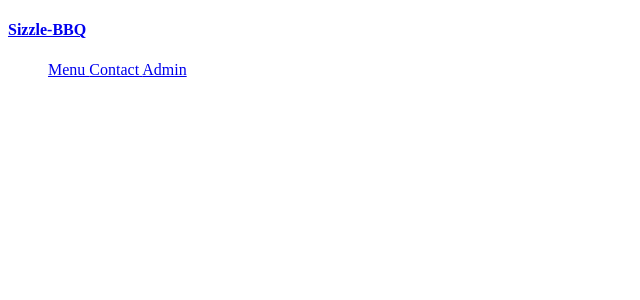
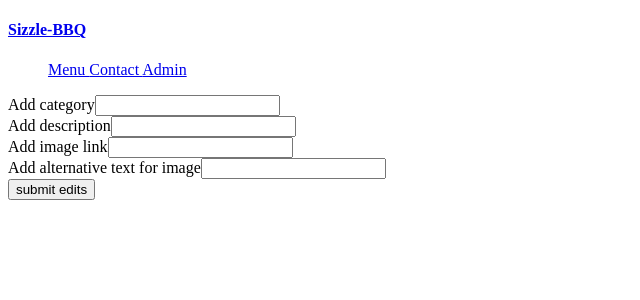
Before and after one commit to tshepi-tech/bbq-resturant, a React (Create React App) app: page /edit/1 in a window 1280 px wide. Shown: the top 300 px of the page, without its empty margins (0-640 px from the left). Built offline with nearby package versions, Linux system fonts and the light colour scheme.

Commit message:
update not working with form

```diff
--- a/src/App.jsx
+++ b/src/App.jsx
@@ -29,7 +29,7 @@
         <Route path="contact" element={<Contact />} />
         <Route path="/admin" element={<Admin />} />
         <Route path="admin/:page/:categoryId" element={<AdminMenu />} />
-        <Route path="/edit" element={<EditMenu />} />
+        <Route path="/edit/:id" element={<EditMenu />} />
         <Route path="/adminProduct" element={<AdminProducts />} />
       </Routes>
     </div>
--- a/src/admin/componentsAdmin/EditMenu.jsx
+++ b/src/admin/componentsAdmin/EditMenu.jsx
@@ -1,23 +1,40 @@
 //NPM
+import { doc, updateDoc } from "firebase/firestore";
 import { useState } from "react";
+import { useParams } from "react-router";
 
 //Project files
+import { useRestaurant } from "../../state/RestaurantContext";
 import InputFieldMenu from "./InputFieldMenu";
+import { firestore } from "../../scripts/firebase";
+import InputMenuUpdate from "./InputMenuUpdate";
 
 export default function EditMenu() {
-  const [title, setTitle] = useState("");
-  const [description, setDescription] = useState("");
-  const [imageURL, setImageURL] = useState("");
-  const [imageAlt, setImageAlt] = useState("");
+  const { id } = useParams();
+
+  const { descriptionCat, titleCat, imageURLCat, imageAltCat } =
+    useRestaurant();
+
+  const updateCategory = {
+    title: titleCat,
+    description: descriptionCat,
+    imageURL: imageURLCat,
+    imageAlt: imageAltCat,
+    id: titleCat,
+  };
+
+  async function onUpdate() {
+    const updateItem = doc(firestore, "Restaurant/Menu/Content", `${id}`);
+
+    await updateDoc(updateItem, {
+      updateCategory,
+    });
+    console.log("updated");
+  }
+
   return (
     <div>
-      <h2>Edit category</h2>
-      <InputFieldMenu
-        titleState={[title, setTitle]}
-        descriptionState={[description, setDescription]}
-        imageState={[imageURL, setImageURL]}
-        altState={[imageAlt, setImageAlt]}
-      />
+      <InputMenuUpdate onUpdate={onUpdate} />
     </div>
   );
 }
--- /dev/null
+++ b/src/admin/componentsAdmin/InputMenuUpdate.jsx
@@ -0,0 +1,41 @@
+//Project files
+import inputSetup from "../../data/inputSetup.json";
+import InputCategory from "./InputCategory";
+import { useRestaurant } from "../../state/RestaurantContext";
+
+export default function InputMenuUpdate({ onUpdate }) {
+  const {
+    descriptionCat,
+    setDescriptionCat,
+    titleCat,
+    setTitleCat,
+    imageURLCat,
+    setImageURLCat,
+    imageAltCat,
+    setImageAltCat,
+  } = useRestaurant();
+
+  return (
+    <div>
+      <form onSubmit={onUpdate}>
+        <InputCategory
+          state={[titleCat, setTitleCat]}
+          setup={inputSetup.title}
+        />
+        <InputCategory
+          state={[descriptionCat, setDescriptionCat]}
+          setup={inputSetup.description}
+        />
+        <InputCategory
+          state={[imageURLCat, setImageURLCat]}
+          setup={inputSetup.imageURL}
+        />
+        <InputCategory
+          state={[imageAltCat, setImageAltCat]}
+          setup={inputSetup.imageAlt}
+        />
+        <button onClick={onUpdate}>submit edits</button>
+      </form>
+    </div>
+  );
+}
--- a/src/admin/componentsAdmin/categoryItem.jsx
+++ b/src/admin/componentsAdmin/categoryItem.jsx
@@ -12,8 +12,8 @@
       </li>
       <button onClick={() => onDelete(id)}>Delete</button>
 
-      <Link to="/edit">
-        <button onClick={() => editContent(id)}>Edit</button>
+      <Link to={`/edit/${item.id}`}>
+        <button>Edit</button>
       </Link>
     </div>
   );
--- a/src/admin/pages/AdminMenu.jsx
+++ b/src/admin/pages/AdminMenu.jsx
@@ -73,12 +73,6 @@
     deleteCategory({ id, menu, setMenu });
   }
 
-  /* function editContent(id) {
-    const clonedCategories = [...menu];
-    const itemToEdit = clonedCategories.filter((item) => item.id === id);
-    console.log(itemToEdit);
-  } */
-
   return (
     <div>
       <h2>Admin panel for changing categories</h2>
```
